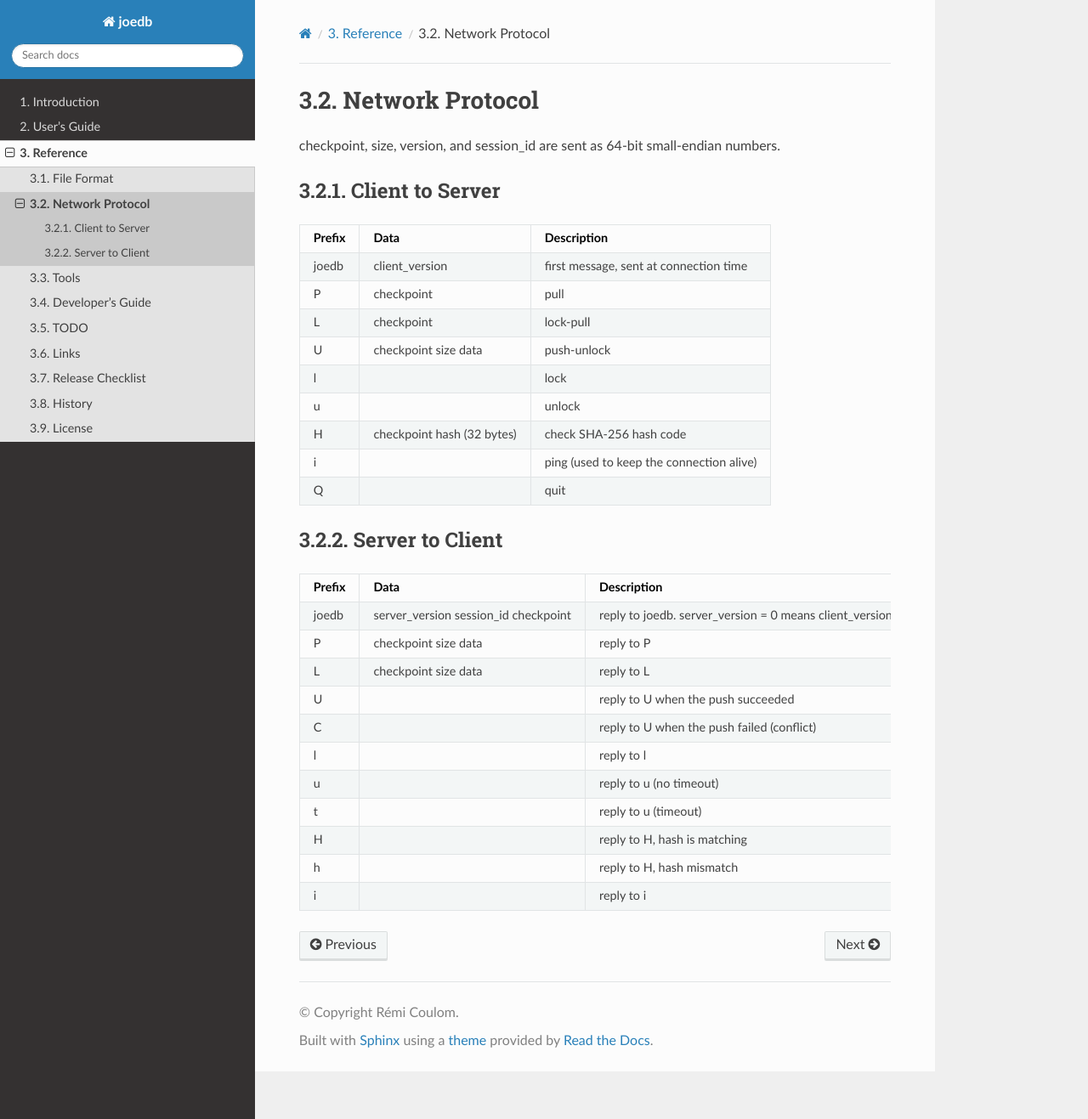
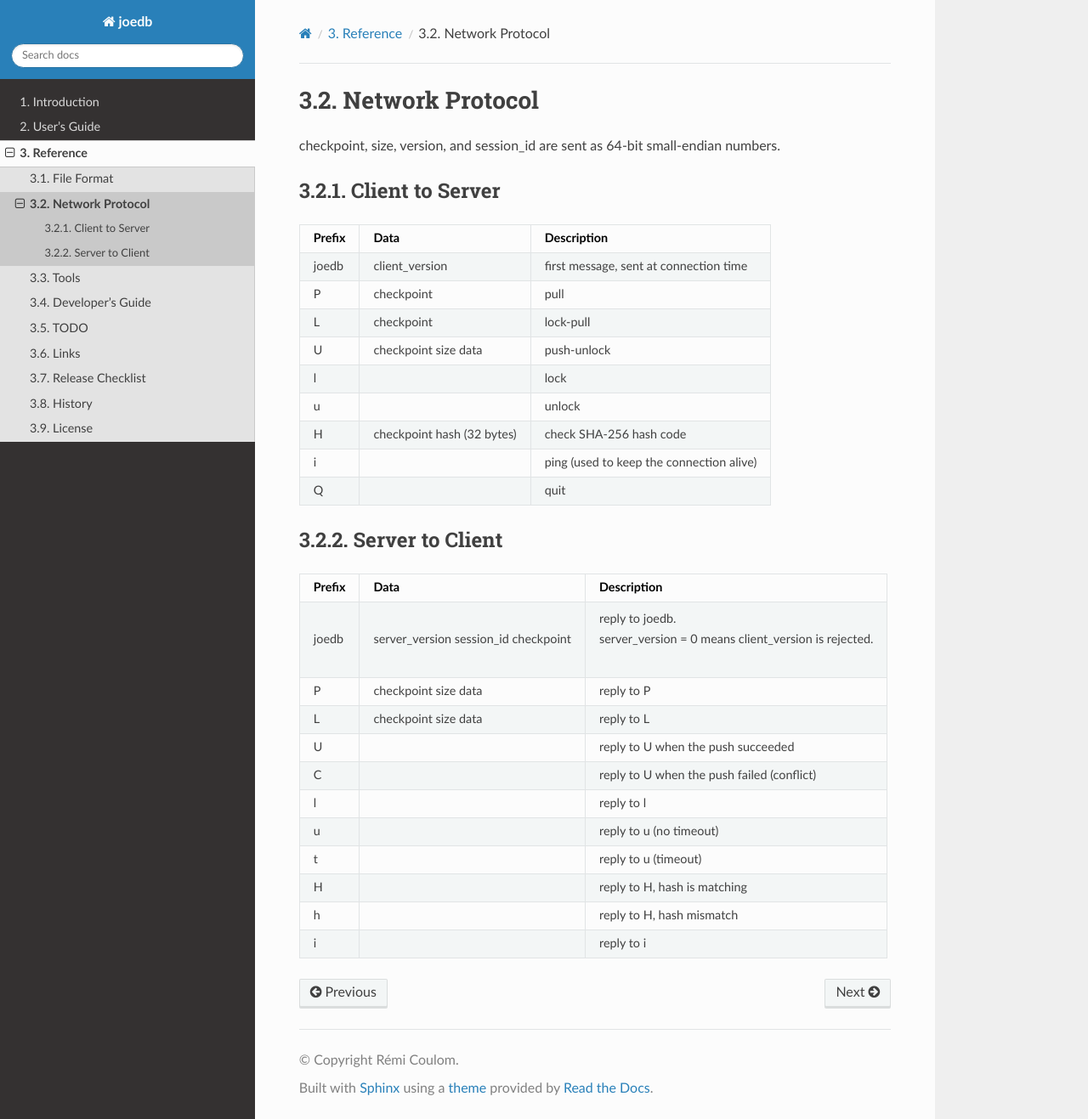
Before and after one commit to Remi-Coulom/joedb, a Sphinx documentation site: the page built from doc/source/network_protocol.rst, in a window 1280 px wide and 1317 px high. Shown: the whole window at 85% size. Built offline with Sphinx 7.4.7 and the Read the Docs theme 2.0.0, drawn with Linux system fonts in a browser that asks for light colours; formulas are drawn with MathJax 3.

Commit message:
doc: table format

```diff
--- a/doc/source/network_protocol.rst
+++ b/doc/source/network_protocol.rst
@@ -6,22 +6,22 @@
 Client to Server
 ----------------
 
-====== ================ ======================================================
-Prefix Data             Description
-====== ================ ======================================================
-joedb  client_version   first message, sent at connection time
-P      checkpoint       pull
-L      checkpoint       lock-pull
-U      checkpoint       push-unlock
+====== ================= ======================================================
+Prefix Data              Description
+====== ================= ======================================================
+joedb  client_version    first message, sent at connection time
+P      checkpoint        pull
+L      checkpoint        lock-pull
+U      checkpoint        push-unlock
        size
        data
-l                       lock
-u                       unlock
-H      checkpoint       check SHA-256 hash code
+l                        lock
+u                        unlock
+H      checkpoint        check SHA-256 hash code
        hash (32 bytes)
-i                       ping (used to keep the connection alive)
-Q                       quit
-====== ================ ======================================================
+i                        ping (used to keep the connection alive)
+Q                        quit
+====== ================= ======================================================
 
 
 Server to Client
@@ -30,8 +30,8 @@
 ====== ================ ======================================================
 Prefix Data             Description
 ====== ================ ======================================================
-joedb  server_version   reply to joedb.
-       session_id       server_version = 0 means client_version is rejected.
+joedb  server_version   | reply to joedb.
+       session_id       | server_version = 0 means client_version is rejected.
        checkpoint
 P      checkpoint       reply to P
        size
```
